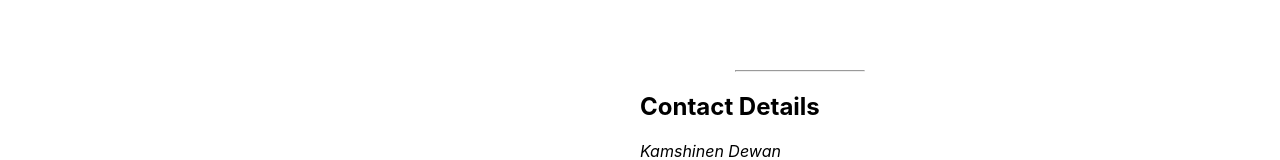
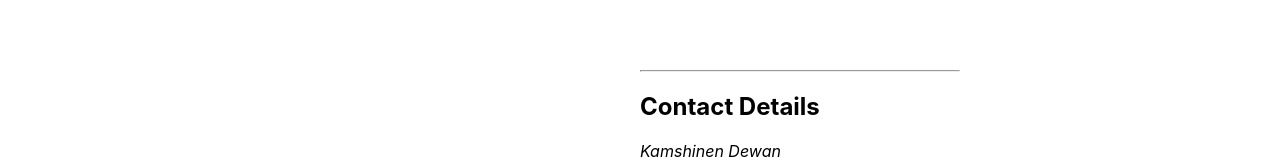
Before and after one commit to Muelji/myportfoliowebsite, a React (Create React App) app: page / in a window 1280 px wide. Shown: the part 1223-1383 px from the top of the page. Built offline with nearby package versions, Linux system fonts and the light colour scheme.

Commit message:
working on the aboutme component

```diff
--- a/src/Components/AboutMe.jsx
+++ b/src/Components/AboutMe.jsx
@@ -16,7 +16,7 @@ function Aboutme() {
                         <p>Hi, My name is Kamshinen Dewan, I am the CEO of Nexus Technology, a tech company in Nigeria. I am a self taught front-end developer. Aside fullstack development, I have an interest in Artificial Intelligence with a particular focus on Machine Learning, Deep Learning, Automation, Robotics and Data Science. At a personal level, I am a man of few words with a reserved, dedicated, and open-minded personality. I like to mind my business in all the things I do. I believe that a person should work on developing themselves with professional skills by learning new things all the time. This has been my guiding principle and philosophy through the years.
                         </p>
                         <br/><br/><br/>
-                        <hr id="hr2"/>
+                        <hr/>
                      </div>
                         <div>
                            <div>
--- a/src/Components/NavBar.css
+++ b/src/Components/NavBar.css
@@ -34,7 +34,7 @@ font-size: larger;
     text-align: center;
 }
 
-hr{width: 40%;}
+#hr2{width: 40%;}
 
 .fa{padding: 10px;
     margin-right: 50px;
--- a/src/Components/NavBar.jsx
+++ b/src/Components/NavBar.jsx
@@ -22,7 +22,7 @@ function NavBar() {
                  Start scrolling and learn more about me and my spectacular works.
               </h3>
 
-                    <hr/> <br/> <br/>
+                    <hr id="hr2"/> <br/> <br/>
 
               <div className='div2i'>
 
```
